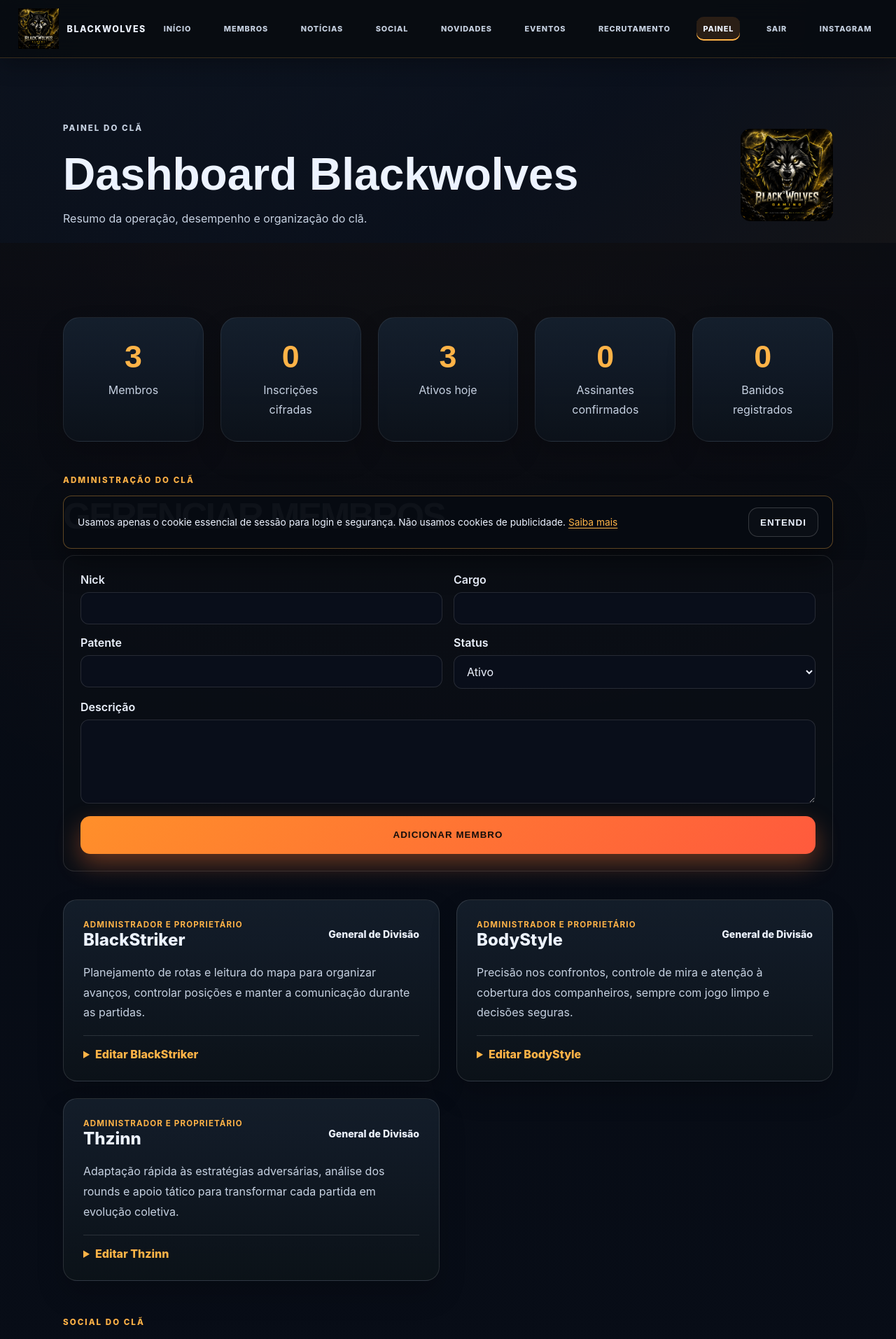
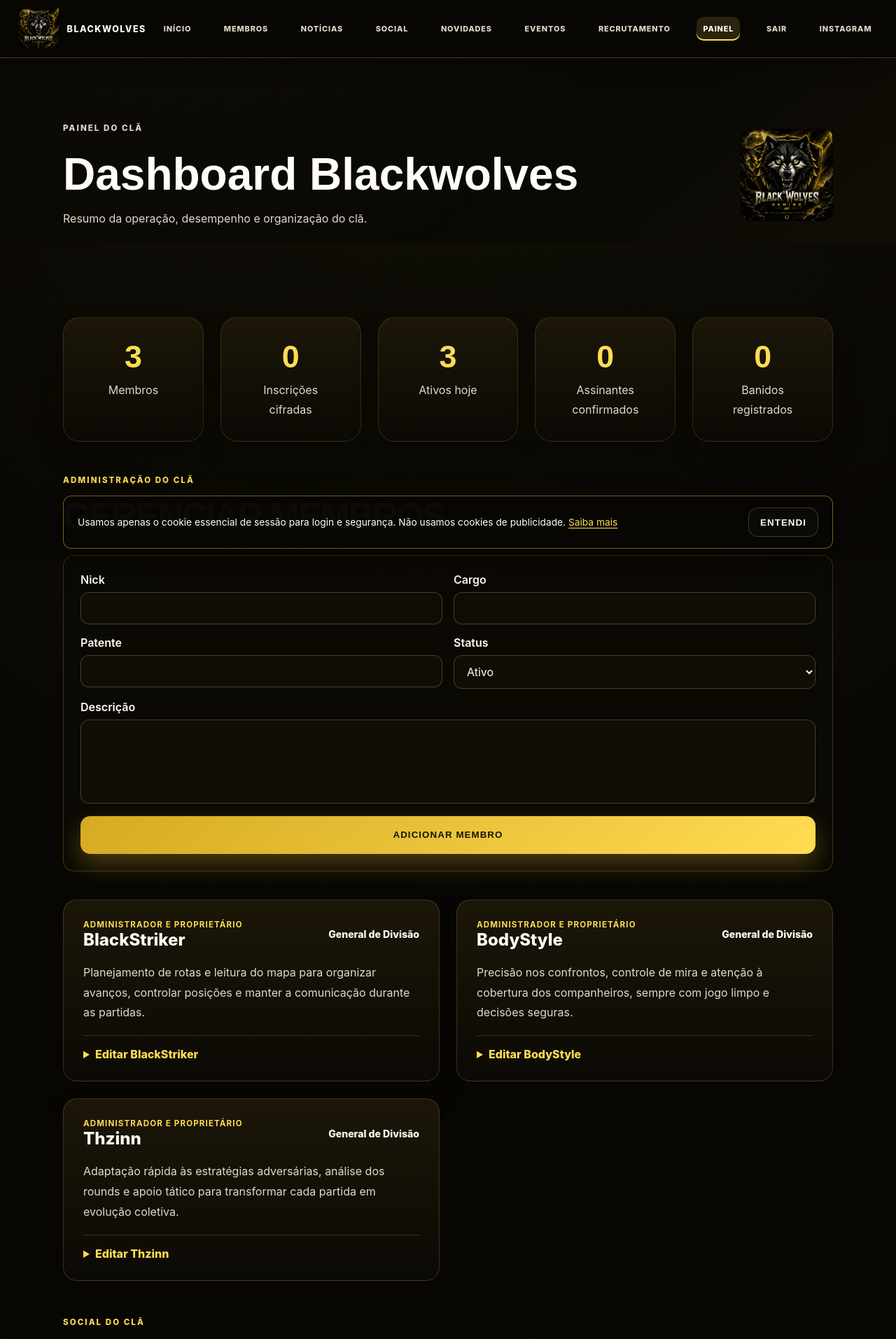
Before and after one commit to Matuzael1/Cl-, a Flask app: page /painel in a window 1280 px wide. Shown: the top 1913 px of the page at 70% size. Run offline with Flask 3, Linux system fonts and the light colour scheme; the visitor is signed in with stand-in values (Sample User, id 1); data comes from the database, SQL or seed files in the repository; data that the repository does not hold is empty.

Commit message:
Apply Blackwolves gold and black color palette

```diff
--- a/static/style.css
+++ b/static/style.css
@@ -1,13 +1,13 @@
 :root {
-    --bg-dark: #070b12;
-    --bg-panel: #101b29;
-    --bg-soft: #152338;
-    --accent: #ff8f2a;
-    --accent-strong: #ffb347;
-    --accent-deep: #ff5a3d;
-    --text: #edf3ff;
-    --muted: #c6d1e1;
-    --line: rgba(255,255,255,0.12);
+    --bg-dark: #080704;
+    --bg-panel: #17140b;
+    --bg-soft: #251e0c;
+    --accent: #d6aa22;
+    --accent-strong: #ffdc52;
+    --accent-deep: #98700f;
+    --text: #fffdf4;
+    --muted: #e1dac8;
+    --line: rgba(255,220,82,0.18);
     --shadow: rgba(0, 0, 0, 0.35);
 }
 
@@ -40,8 +40,8 @@
 body {
     font-family: 'Inter', sans-serif;
     background:
-        radial-gradient(circle at top, rgba(255, 143, 42, 0.08), transparent 22%),
-        linear-gradient(180deg, #060a12 0%, #0b1220 100%);
+        radial-gradient(circle at top, rgba(255, 220, 82, 0.07), transparent 22%),
+        linear-gradient(180deg, #070604 0%, #0d0a05 100%);
     color: var(--text);
     position: relative;
     overflow-x: hidden;
@@ -51,8 +51,8 @@
     content: "";
     position: fixed;
     inset: 0;
-    background-image: linear-gradient(rgba(9, 11, 18, 0.65), rgba(9, 11, 18, 0.82)),
-        linear-gradient(135deg, #101b29, #070b12);
+    background-image: linear-gradient(rgba(8, 7, 4, 0.65), rgba(8, 7, 4, 0.82)),
+        linear-gradient(135deg, #17140b, #080704);
     background-size: cover;
     background-position: center;
     background-attachment: fixed;
@@ -65,7 +65,7 @@
     content: "";
     position: fixed;
     inset: 0;
-    background: linear-gradient(180deg, transparent 0%, rgba(7, 11, 18, 0.3) 100%);
+    background: linear-gradient(180deg, transparent 0%, rgba(8, 7, 4, 0.3) 100%);
     z-index: -1;
     pointer-events: none;
 }
@@ -95,8 +95,8 @@
     top: 0;
     z-index: 20;
     backdrop-filter: blur(16px);
-    background: rgba(8, 12, 18, 0.86);
-    border-bottom: 1px solid rgba(255, 179, 71, 0.2);
+    background: rgba(8, 7, 4, 0.94);
+    border-bottom: 1px solid rgba(255, 220, 82, 0.25);
     box-shadow: 0 10px 30px rgba(0,0,0,0.28);
 }
 
@@ -145,7 +145,7 @@
     overflow-x: auto;
     overflow-y: hidden;
     white-space: nowrap;
-    scrollbar-color: rgba(255, 179, 71, 0.55) transparent;
+    scrollbar-color: rgba(255, 220, 82, 0.62) transparent;
     scrollbar-width: thin;
 }
 
@@ -176,7 +176,7 @@
 
 nav a.is-active {
     color: var(--text);
-    background: rgba(255, 143, 42, 0.14);
+    background: rgba(255, 220, 82, 0.14);
     box-shadow: inset 0 -2px 0 var(--accent-strong);
 }
 
@@ -305,9 +305,9 @@
 }
 
 .btn.primary {
-    background: linear-gradient(135deg, var(--accent), var(--accent-deep));
-    color: #120d0a;
-    box-shadow: 0 14px 34px rgba(255, 117, 51, 0.38);
+    background: linear-gradient(135deg, var(--accent), var(--accent-strong));
+    color: #181303;
+    box-shadow: 0 14px 34px rgba(214, 170, 34, 0.32);
 }
 
 .btn.secondary {
@@ -925,8 +925,8 @@
 .requirements,
 .form-panel,
 .auth-box {
-    background: linear-gradient(180deg, rgba(21, 32, 46, 0.96), rgba(12, 18, 27, 0.9));
-    border: 1px solid rgba(255,255,255,0.08);
+    background: linear-gradient(180deg, rgba(29, 23, 9, 0.97), rgba(12, 10, 5, 0.96));
+    border: 1px solid rgba(255, 220, 82, 0.14);
     border-radius: 24px;
     padding: 30px;
     box-shadow: 0 20px 38px rgba(0,0,0,0.18);
@@ -1038,13 +1038,13 @@
 }
 
 .event-highlight-card {
-    border-left: 4px solid rgba(255, 179, 71, 0.8);
+    border-left: 4px solid rgba(255, 220, 82, 0.82);
 }
 
 .page-hero {
     position: relative;
     padding: 90px 0 20px;
-    background: linear-gradient(145deg, #142235, #0b1220 58%, #1a1716);
+    background: linear-gradient(145deg, #211a09, #0b0905 58%, #181307);
     overflow: hidden;
 }
 
@@ -1052,7 +1052,7 @@
     content: "";
     position: absolute;
     inset: 0;
-    background: linear-gradient(90deg, rgba(10,15,25,0.85), rgba(10,15,25,0.4));
+    background: linear-gradient(90deg, rgba(8,7,4,0.85), rgba(8,7,4,0.4));
 }
 
 .page-hero .container {
@@ -1084,11 +1084,11 @@
     padding: 18px;
     border-radius: 26px;
     background: linear-gradient(135deg, var(--accent), var(--accent-deep));
-    color: #111827;
+    color: #181303;
     font-family: 'Orbitron', sans-serif;
     font-size: 2.5rem;
     font-weight: 900;
-    box-shadow: 0 18px 30px rgba(255, 117, 51, 0.28);
+    box-shadow: 0 18px 30px rgba(214, 170, 34, 0.3);
     animation: float 4s ease-in-out infinite;
 }
 
@@ -1129,9 +1129,9 @@
 .member-create-form {
     margin: 28px 0 40px;
     padding: 24px;
-    border: 1px solid var(--line);
+    border: 1px solid rgba(255, 220, 82, 0.2);
     border-radius: 16px;
-    background: rgba(10, 15, 22, 0.72);
+    background: rgba(12, 10, 5, 0.84);
 }
 
 .member-admin-fields {
@@ -1225,8 +1225,8 @@
 
 .member-card,
 .panel-card {
-    background: linear-gradient(180deg, rgba(20, 30, 43, 0.96), rgba(12, 19, 25, 0.92));
-    border: 1px solid var(--line);
+    background: linear-gradient(180deg, rgba(29, 23, 9, 0.97), rgba(12, 10, 5, 0.96));
+    border: 1px solid rgba(255, 220, 82, 0.17);
     border-radius: 20px;
     padding: 28px;
 }
@@ -1379,9 +1394,9 @@
 .auth-form input {
     width: 100%;
     padding: 12px 14px;
-    border: 1px solid rgba(255,255,255,0.12);
+    border: 1px solid rgba(255, 220, 82, 0.24);
     border-radius: 12px;
-    background: rgba(10, 16, 28, 0.8);
+    background: #100d06;
     color: var(--text);
     font: inherit;
 }
@@ -1687,9 +1702,9 @@
     align-items: center;
     gap: 18px;
     padding: 16px 20px;
-    border: 1px solid rgba(255, 179, 71, 0.35);
+    border: 1px solid rgba(255, 220, 82, 0.42);
     border-radius: 12px;
-    background: rgba(7, 11, 18, 0.97);
+    background: rgba(8, 7, 4, 0.98);
     box-shadow: 0 18px 44px rgba(0, 0, 0, 0.45);
 }
 
--- a/templates/membros.html
+++ b/templates/membros.html
@@ -58,6 +58,7 @@
                             </div>
                         </div>
                         <div class="member-rank">
+                            <span class="member-rank-emblem" aria-hidden="true">✦</span>
                             <div class="member-rank-copy">
                                 <span class="member-rank-label">Patente</span>
                                 <span class="member-level">{{ membro.nivel }}</span>
```
Also changed, not shown: other parts of static/style.css (+66 -51 lines), tests/test_readiness.py (+2 -0 lines).
